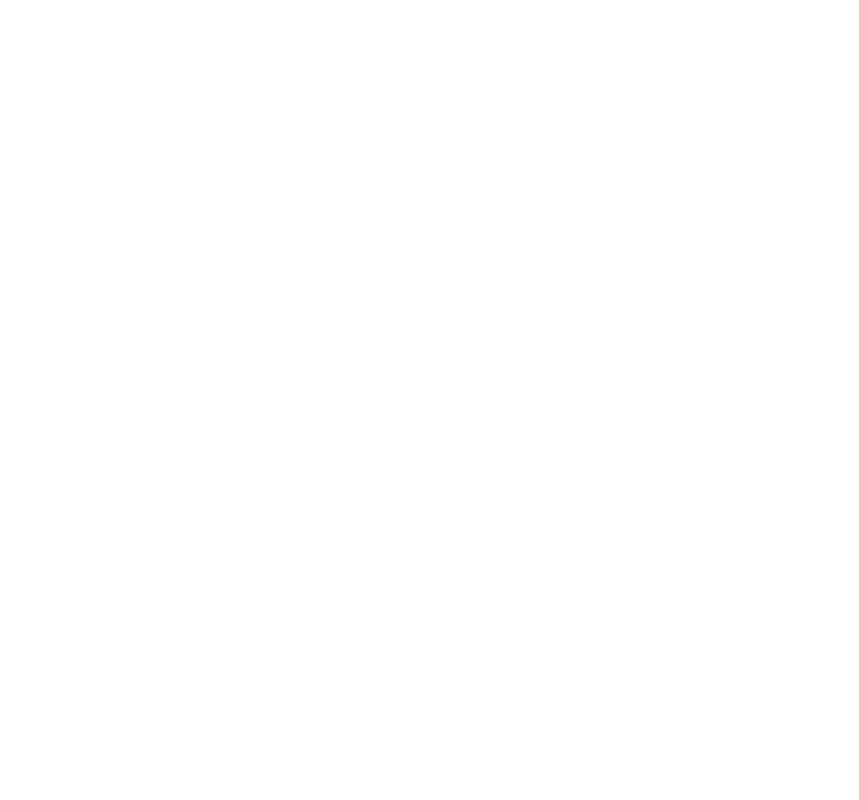
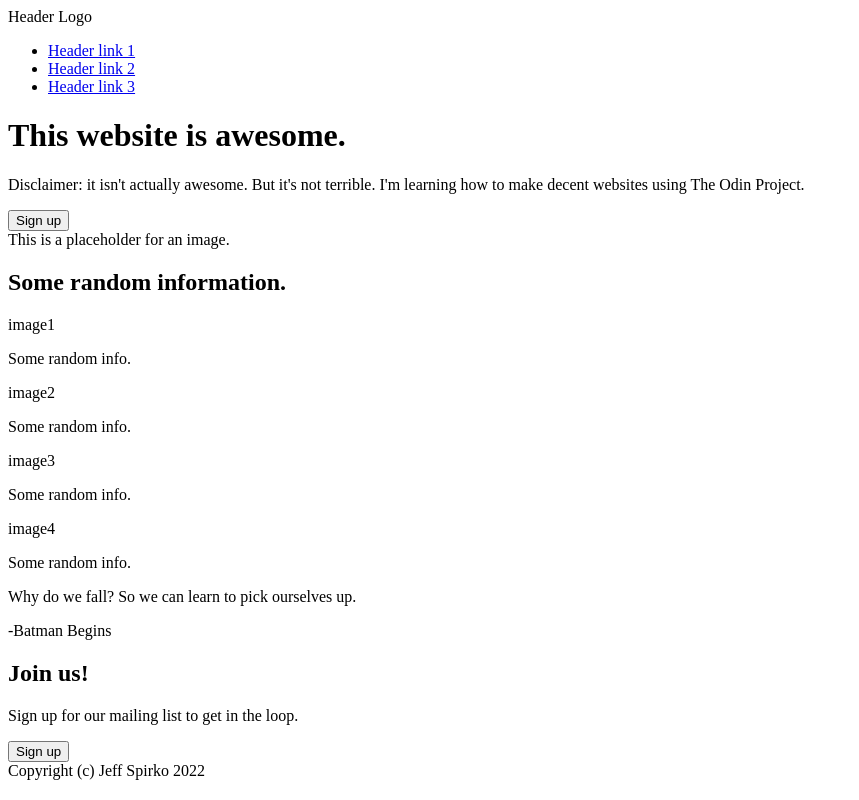
Before and after one commit to Spirko/odin-landing, a plain HTML site: page index.html in a window 1280 px wide. Shown: the whole page, without its empty margins (0-859 px from the left). Drawn offline with Linux system fonts and the light colour scheme.

Commit message:
HTML structure and message.

```diff
--- a/index.html
+++ b/index.html
@@ -8,6 +8,50 @@
   <link rel="stylesheet" href="landing.css">
 </head>
 <body>
-
+<div class="header">
+  <div class="Logo">Header Logo</div>
+  <ul>
+    <li><a href="#">Header link 1</a></li>
+    <li><a href="#">Header link 2</a></li>
+    <li><a href="#">Header link 3</a></li>
+  </ul>
+</div>
+<div class="hero">
+  <div class="hero-message">
+    <h1>This website is awesome.</h1>
+    <p>Disclaimer: it isn't actually awesome.  But it's not terrible.  I'm learning how to make decent websites using The Odin Project.</p>
+    <button>Sign up</button>
+  </div>
+  <div class="hero-image">
+    This is a placeholder for an image.
+  </div>
+</div>
+<div class="info">
+  <h2>Some random information.</h2>
+  <div class="info-container">
+    <div class="card">
+      <div class="info-image">image1</div><p>Some random info.</p>
+      <div class="info-image">image2</div><p>Some random info.</p>
+      <div class="info-image">image3</div><p>Some random info.</p>
+      <div class="info-image">image4</div><p>Some random info.</p>
+    </div>
+  </div>
+</div>
+<div class="quote">
+  <p>Why do we fall?  So we can learn to pick ourselves up.</p>
+  <div class="quote-source">-Batman Begins</div>
+</div>
+<div class="signup">
+  <div class="signup-container">
+    <div class="signup-message">
+      <h2>Join us!</h2>
+      <p>Sign up for our mailing list to get in the loop.</p>
+    </div>
+    <button>Sign up</button>
+  </div>
+</div>
+<div class="footer">
+  Copyright (c) Jeff Spirko 2022
+</div>
 </body>
 </html>
```
